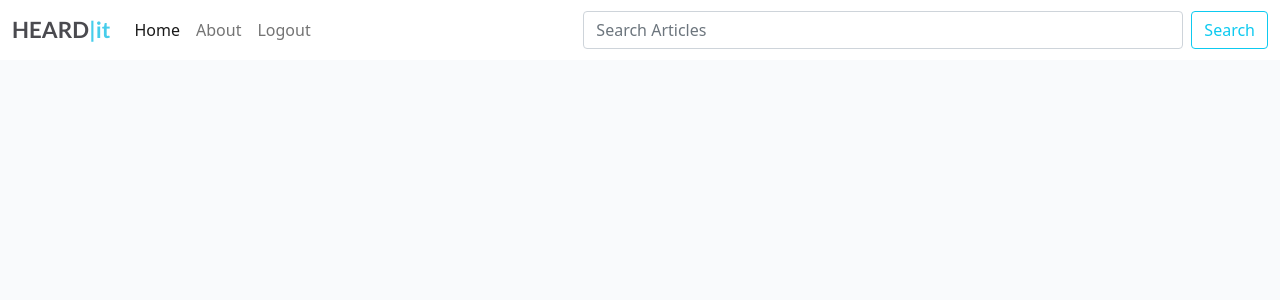
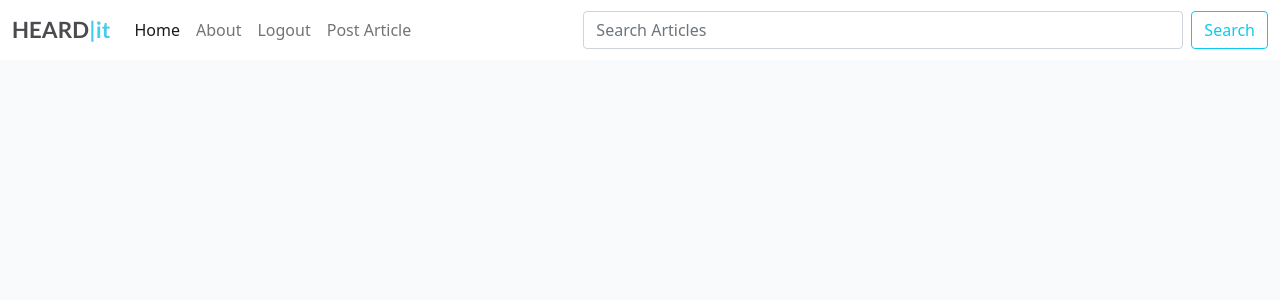
Before and after one commit to sherryrich/heard-it, a Django app: page / in a window 1280 px wide. Shown: the top 300 px of the page. Run offline with Django 3.2, Linux system fonts and the light colour scheme; the visitor is signed in with stand-in values (Sample User, id 1); data that the repository does not hold is empty.

Commit message:
Updated views.py, urls.py and template to allow user to post

```diff
--- a/blog/urls.py
+++ b/blog/urls.py
@@ -8,4 +8,5 @@ urlpatterns = [
     path('like/<slug:slug>', views.PostLike.as_view(), name='post_like'),
     path('about', views.generic.TemplateView.as_view(template_name='about.html'), name='about'),
     path('search_articles', views.search_articles, name='search_articles'),
+    path('new', views.generic.TemplateView.as_view(template_name='post_form.html'), name='new'),
 ]
--- a/blog/views.py
+++ b/blog/views.py
@@ -1,9 +1,33 @@
 from django.shortcuts import render, get_object_or_404, reverse, redirect
 from django.views import generic, View
+from .models import Post
+from .forms import CommentForm
+from django.forms import ModelForm
 from django.http import HttpResponseRedirect
-from .models import Post
 from django.db.models import Q
-from .forms import CommentForm
+from django.contrib import messages
+
+
+def add_article(request):
+    """View for creating article posts."""
+
+    if not request.user.is_authenticated:
+        messages.error(request, "You must login before you can submit")
+        return redirect("/accounts/login/")
+    form = None
+    if request.method == "POST":
+        form = PostForm(request.POST, request.FILES)
+        form.instance.author = request.user
+        if form.is_valid():
+
+            form.save()
+            messages.success(request,
+                             "Thanks for submitting your article!")
+            return redirect("home")
+    else:
+        form = PostForm()
+    return render(request, 'post_form.html', {'new': new})
+
 
 
 def search_articles(request):
--- a/templates/base.html
+++ b/templates/base.html
@@ -43,6 +43,9 @@
                     <li class="nav-item">
                         <a class="nav-link" href="{% url 'account_logout' %}">Logout</a>
                     </li>
+                    <li class="nav-item">
+                        <a class="nav-link" href="{% url 'new' %}">Post Article</a>
+                    </li>
                     {% else %}
                     <li class="nav-item">
                         <a class="nav-link" href="{% url 'account_signup' %}">Register</a>
@@ -50,6 +53,7 @@
                     <li class="nav-item">
                         <a class="nav-link" href="{% url 'account_login' %}">Login</a>
                     </li>
+
                     {% endif %}
                 </ul>
                 <form class="d-flex" method=POST action="{% url 'search_articles' %}">
--- a/templates/post_form.html
+++ b/templates/post_form.html
@@ -13,7 +13,7 @@
                 <form method="POST" enctype="multipart/form-data">
                     {% csrf_token %}
                     <fieldset class="form-group">
-                        <legend class="border-bottom mb-4 recipe-post-heading heading-font">Recipe Post</legend>
+                        <legend class="border-bottom mb-4 recipe-post-heading heading-font">Article Post</legend>
                         {{ form|crispy }}
                     </fieldset>
                     <div class="form-group">
```
